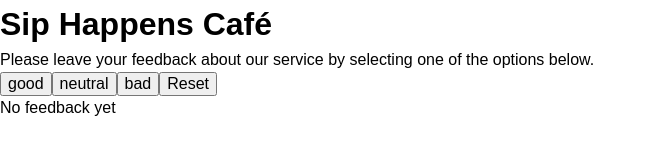
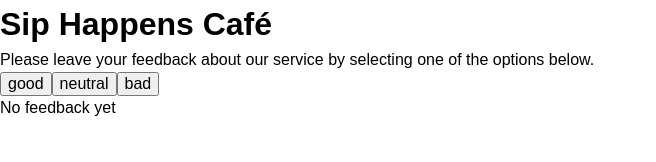
Before and after one commit to Maksym-Zhuravel/goit-react-hw-02, a React (Vite) app: page / in a window 1280 px wide. Shown: the top 162 px of the page, without its empty margins (0-656 px from the left). Built offline with nearby package versions, Linux system fonts and the light colour scheme.

Commit message:
update project

```diff
--- a/src/components/App/App.jsx
+++ b/src/components/App/App.jsx
@@ -43,7 +43,8 @@ export default function App() {
       <Options
         options={options}
         onClick={updateFeedback}
-        onReset={totalFeedback > 0 ? resetFeedback : undefined}
+        onReset={resetFeedback}
+        totalFeedback={totalFeedback}
       />
       {totalFeedback > 0 ? (
         <Feedback
--- a/src/components/Options/Options.jsx
+++ b/src/components/Options/Options.jsx
@@ -1,4 +1,4 @@
-export default function Options({ options, onClick, onReset }) {
+export default function Options({ options, onClick, onReset, totalFeedback }) {
   return (
     <>
       {options.map((option) => (
@@ -6,7 +6,7 @@ export default function Options({ options, onClick, onReset }) {
           {option}
         </button>
       ))}
-      <button onClick={onReset}>Reset</button>
+      {totalFeedback > 0 ? <button onClick={onReset}>Reset</button> : undefined}
     </>
   );
 }
```
